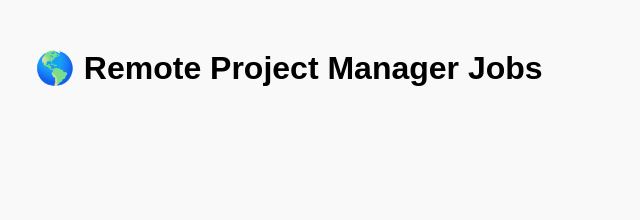
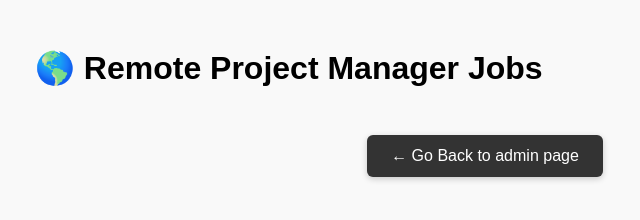
Before and after one commit to kelerbit/kelerbit_website, a website: page public/admin-remote-jobs.html in a window 1280 px wide. Shown: the whole page, without its empty margins (155-795 px from the left). Drawn offline with nearby package versions, Linux system fonts and the light colour scheme; no server answers.

Commit message:
Go back to admin page button

```diff
--- a/public/admin-remote-jobs.html
+++ b/public/admin-remote-jobs.html
@@ -17,5 +17,23 @@
   <!-- React App -->
   <script type="text/babel" src="remoteJobs.js"></script>
 
+  <div style="margin-top: 3rem; text-align: center;">
+
+    <a href="admin.html" style="
+    display: inline-block;
+    padding: 12px 24px;
+    background-color: #333;
+    color: white;
+    text-decoration: none;
+    border-radius: 6px;
+    font-size: 16px;
+    box-shadow: 0 2px 6px rgba(0,0,0,0.2);
+    ">
+    ← Go Back to admin page
+  </a>
+
+  </div>
+
+
 </body>
 </html>
```
